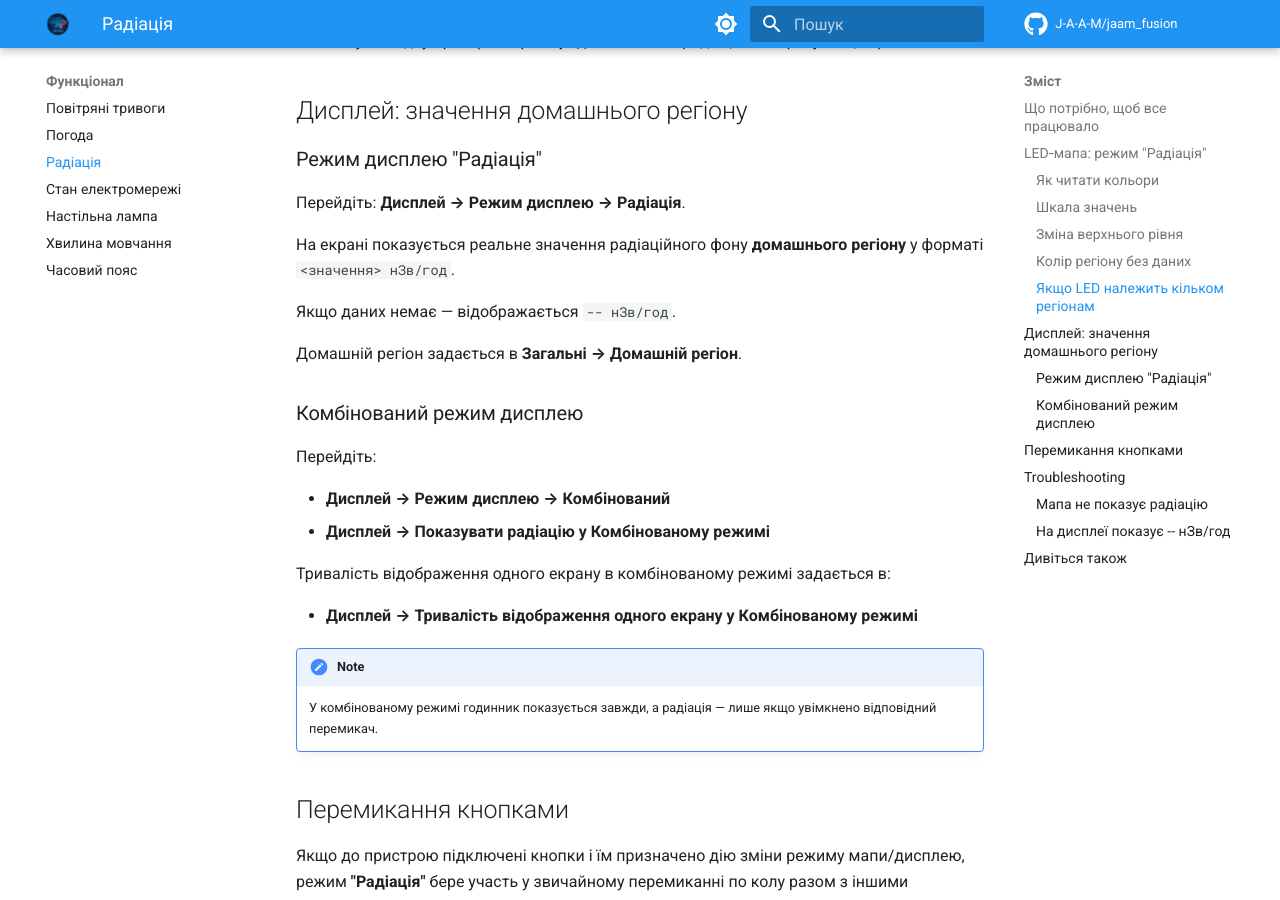
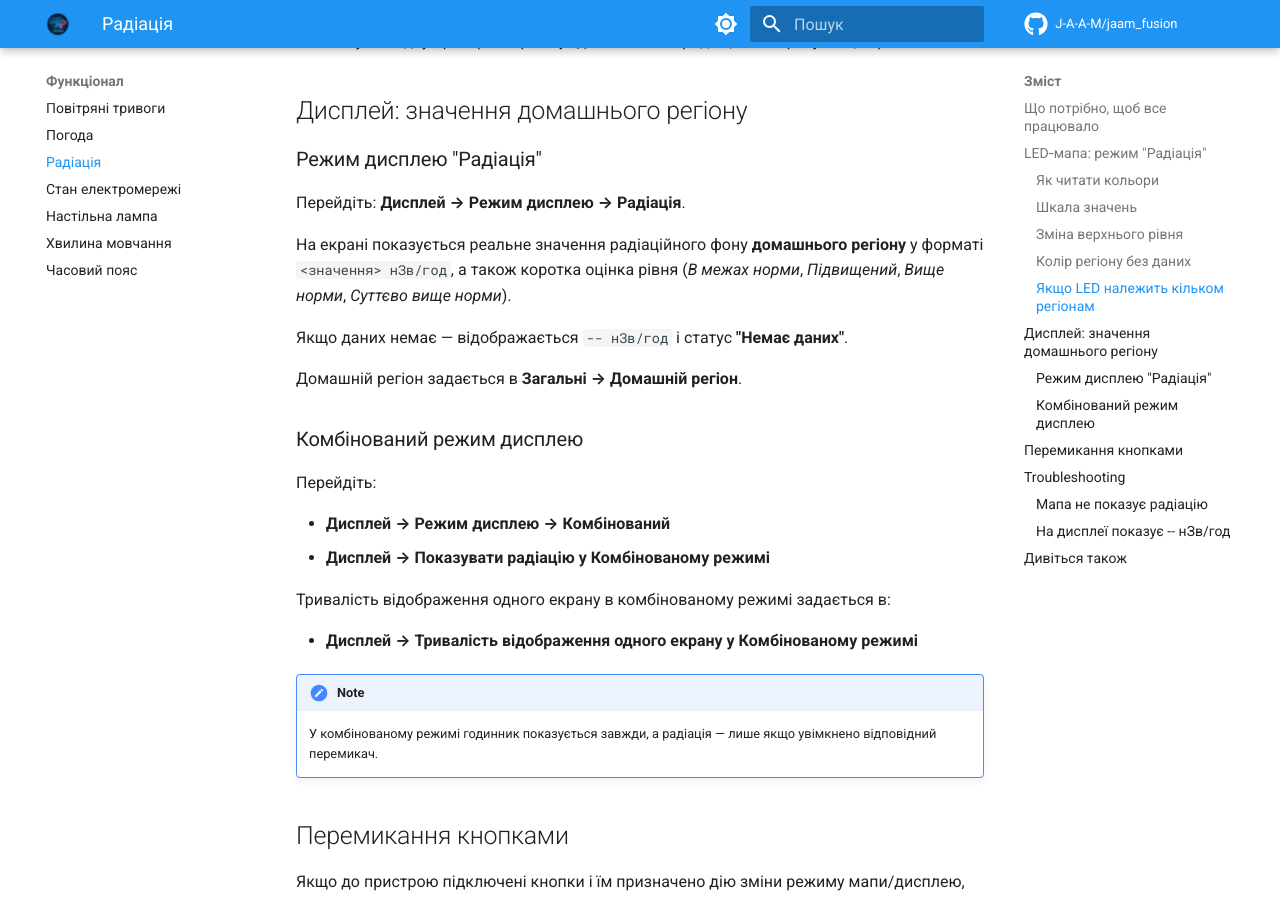
Before and after one commit to J-A-A-M/jaam_fusion, an MkDocs documentation site: the page built from wiki/features/radiation.md, in a window 1280 px wide and 900 px high, scrolled down 1880 px. Built offline with MkDocs 1.6.1 and Material for MkDocs 9.7.7, drawn with Linux system fonts in a browser that asks for light colours; comment, search, counter and statistics services are not loaded.

Commit message:
Potential fix for pull request finding
Co-authored-by: Copilot Autofix powered by AI <175728472+Copilot@users.noreply.github.com>

```diff
--- a/wiki/features/radiation.md
+++ b/wiki/features/radiation.md
@@ -61,9 +61,9 @@
 
 Перейдіть: **Дисплей → Режим дисплею → Радіація**.
 
-На екрані показується реальне значення радіаційного фону **домашнього регіону** у форматі `<значення> нЗв/год`.
+На екрані показується реальне значення радіаційного фону **домашнього регіону** у форматі `<значення> нЗв/год`, а також коротка оцінка рівня (*В межах норми*, *Підвищений*, *Вище норми*, *Суттєво вище норми*).
 
-Якщо даних немає — відображається `-- нЗв/год`.
+Якщо даних немає — відображається `-- нЗв/год` і статус **"Немає даних"**.
 
 Домашній регіон задається в **Загальні → Домашній регіон**.
 
```
